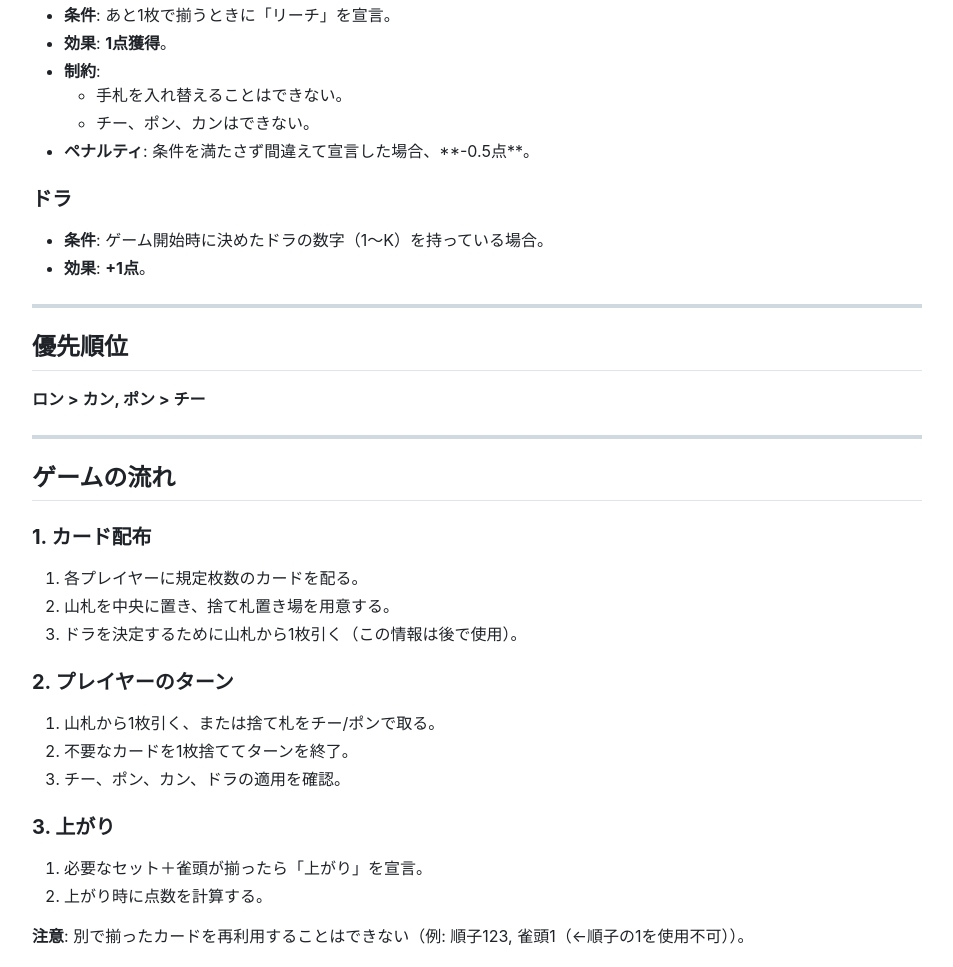
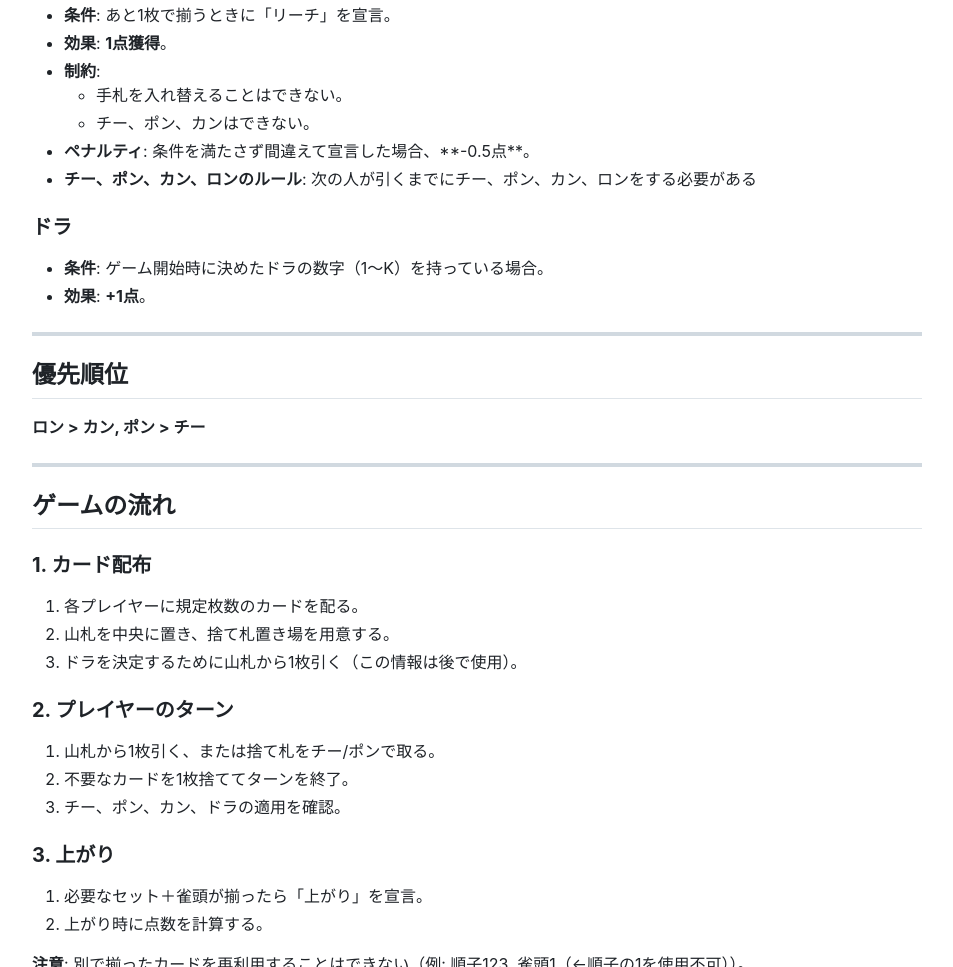
Before and after one commit to sassa12345/torannpuma-jan, a plain HTML site: page index.html in a window 1280 px wide. Shown: the part 1804-2771 px from the top of the page, without its empty margins (163-1116 px from the left). Drawn offline with nearby package versions, Linux system fonts and the light colour scheme.

Commit message:
Update index.html

```diff
--- a/index.html
+++ b/index.html
@@ -140,6 +140,7 @@
 </ul>
 </li>
 <li><strong>ペナルティ</strong>: 条件を満たさず間違えて宣言した場合、**-0.5点**。</li>
+  <li><strong>チー、ポン、カン、ロンのルール</strong>: 次の人が引くまでにチー、ポン、カン、ロンをする必要がある</li>
 </ul>
 <h3 id="ドラ" onmouseover="this.querySelector('a .headlink').style.display='inline-block'" onmouseout="this.querySelector('a .headlink').style.display='none'">ドラ<a href="#ドラ" title="ドラ"><i class="headlink" style="display:none;"></i></a></h3>
 <ul>
```
